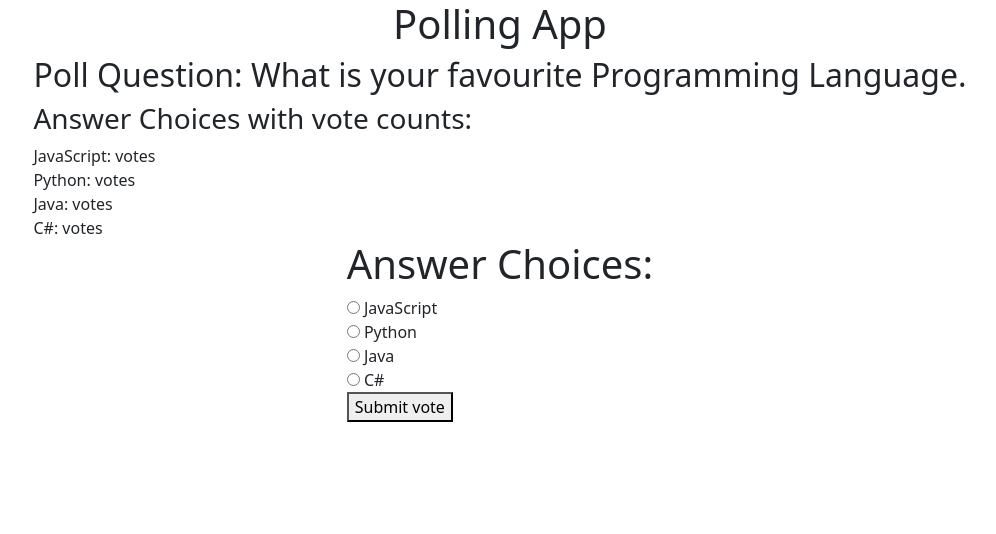
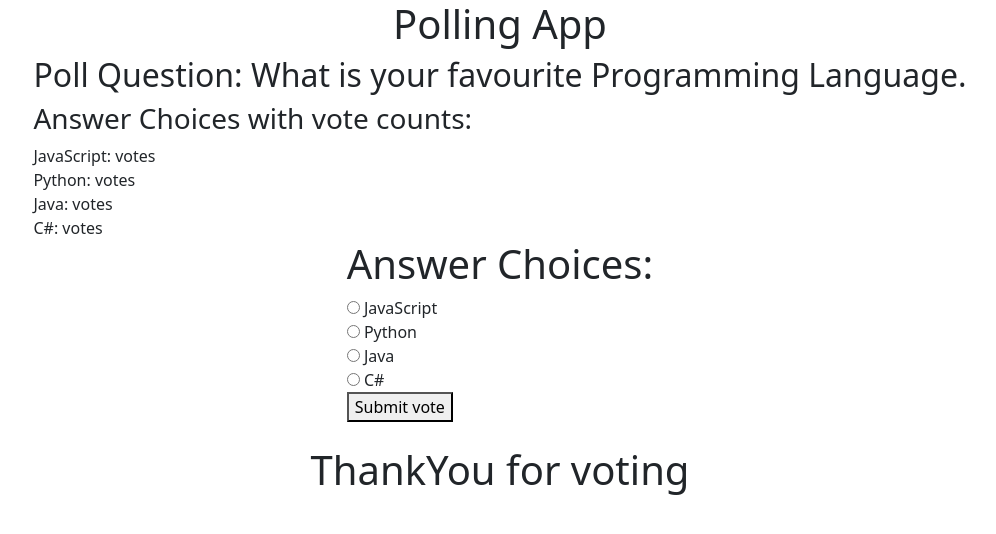
Before and after one commit to mtahiriba/Mid-Task01, a React (Create React App) app: page / in a window 1280 px wide. Shown: the top 534 px of the page, without its empty margins (140-1136 px from the left). Built offline with nearby package versions, Linux system fonts and the light colour scheme.

Commit message:
Add ThankYouMessage component

```diff
--- a/src/App.js
+++ b/src/App.js
@@ -1,7 +1,7 @@
 import './App.css';
 import PollDispaly from './Components/PollDispaly';
 import UserParticipation from './Components/UserParticipation';
-
+import ThankYouMessage from './Components/ThankYouMessage';
 function App() {
 
   return (
@@ -10,6 +10,8 @@ function App() {
       <h1 className='text-center'>Polling App</h1>
       <PollDispaly />
       <UserParticipation />
+      <br/>
+      <ThankYouMessage />
 
     </div>
     );
--- a/src/Components/ThankYouMessage.jsx
+++ b/src/Components/ThankYouMessage.jsx
@@ -2,6 +2,6 @@ import React from 'react'
 
 export default function ThankYouMessage() {
   return (
-    <div>ThankYouMessage</div>
+    <h1>ThankYou for voting</h1>
   )
 }
```
